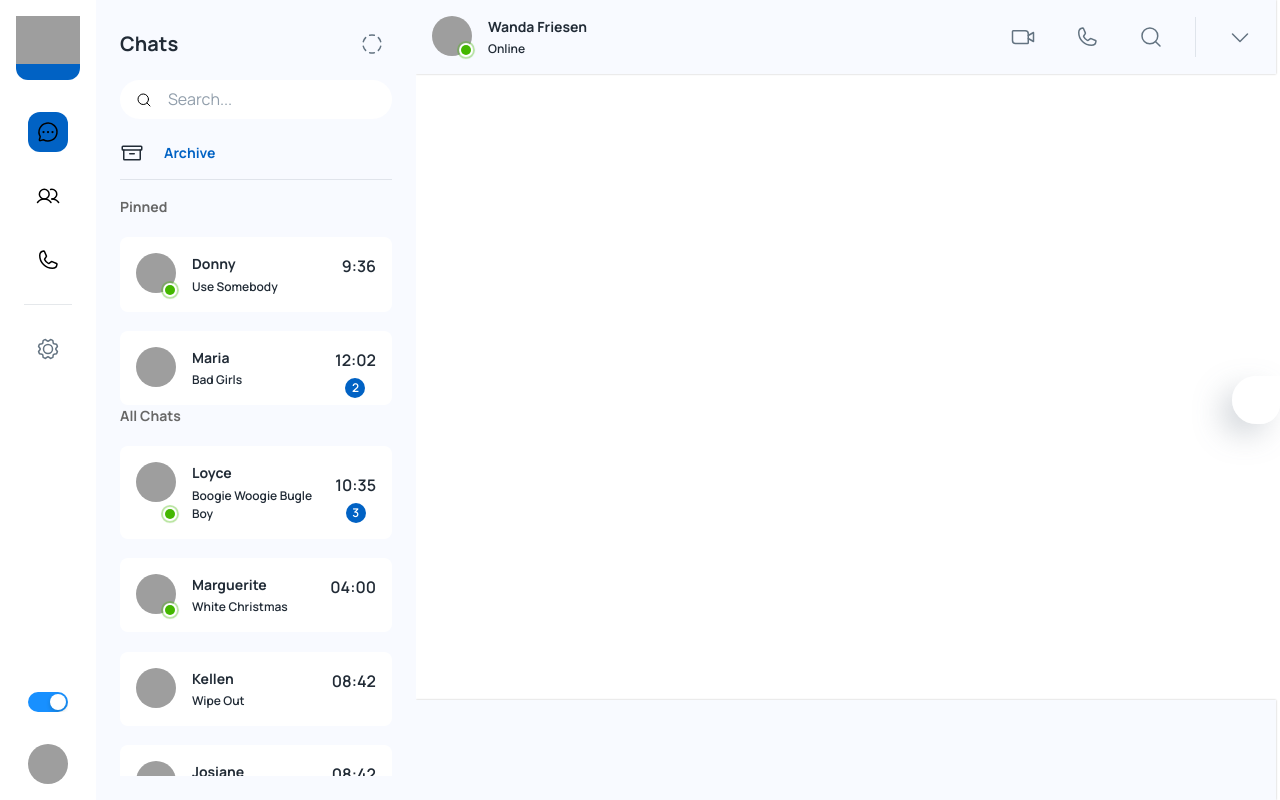
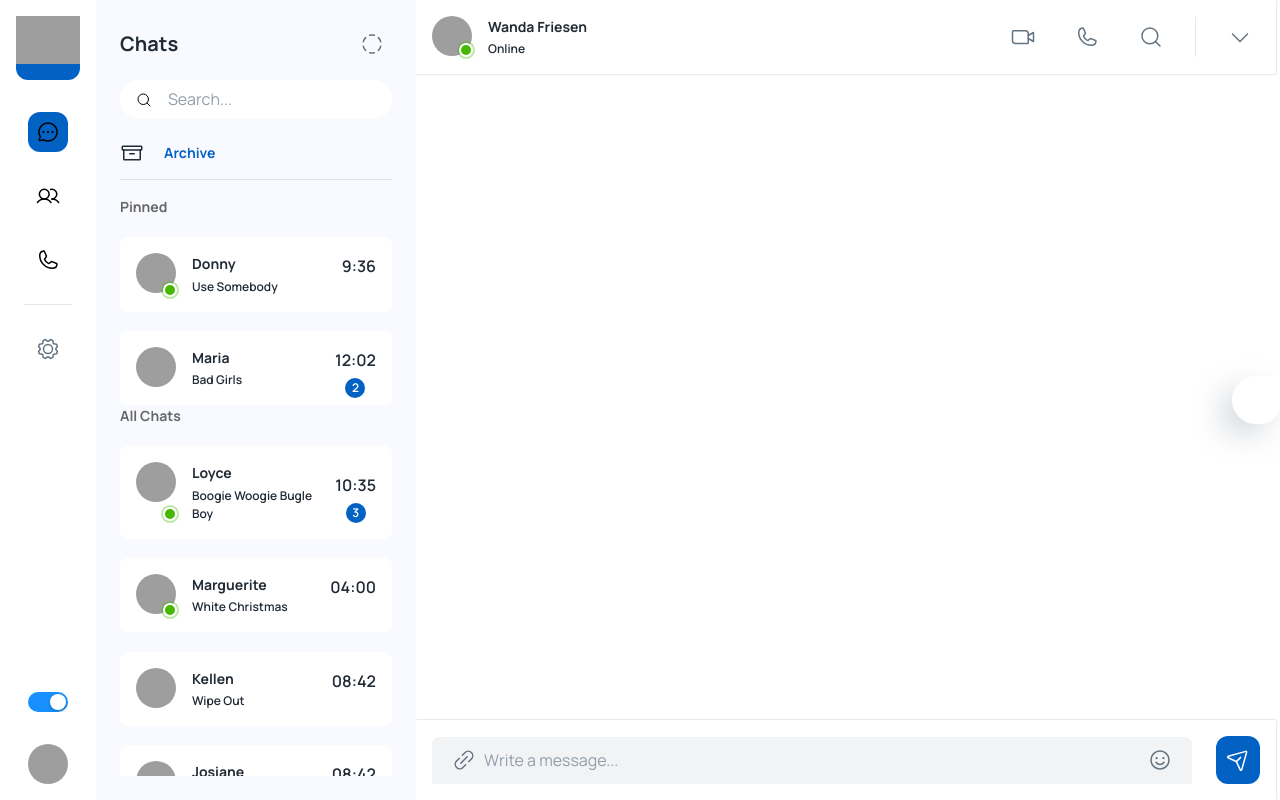
Before and after one commit to Berat-Ozgen/Modern-React-Chat, a React (Create React App) app: page /app in a window 1280 px wide. Built offline with nearby package versions, Linux system fonts and the light colour scheme; grey boxes are pictures that could not be loaded; some icons are missing.

Commit message:
chat finished
chat finished

```diff
--- a/src/components/Conversation/index.js
+++ b/src/components/Conversation/index.js
@@ -6,13 +6,29 @@ import {
   Typography,
   IconButton,
   Divider,
+  TextField,
+  InputAdornment,
 } from "@mui/material";
 import { faker } from "@faker-js/faker";
 import React from "react";
-import { styled } from "@mui/material/styles";
-import { CaretDown, MagnifyingGlass, Phone, VideoCamera } from "phosphor-react";
+import { styled, useTheme } from "@mui/material/styles";
+import {
+  CaretDown,
+  LinkSimple,
+  MagnifyingGlass,
+  PaperPlaneTilt,
+  Phone,
+  Smiley,
+  VideoCamera,
+} from "phosphor-react";
 
-const Conversation = () => {
+const StyledInput = styled(TextField)(({ theme }) => ({
+  "& .MuiInputBase-input": {
+    paddingTop: "12px",
+    paddingBottom: "12px",
+  },
+}));
+
 const StyledBadge = styled(Badge)(({ theme }) => ({
   "& .MuiBadge-badge": {
     backgroundColor: "#44b700",
@@ -42,6 +58,8 @@ const Conversation = () => {
   },
 }));
 
+const Conversation = () => {
+  const theme = useTheme();
   return (
     <Stack height={"100%"} maxHeight={"100vh"} width={"auto"}>
       {/* Chat Header */}
@@ -49,7 +67,10 @@ const Conversation = () => {
         p={2}
         sx={{
           width: "100%",
-          backgroundColor: "#F8faFF",
+          backgroundColor:
+            theme.palette.mode === "light"
+              ? "#fff"
+              : theme.palette.background.default,
           boxShadow: "0px 0px 2px rgba(0,0,0, 0.25)",
         }}
       >
@@ -100,13 +121,59 @@ const Conversation = () => {
       <Box width={"100%"} sx={{ flexGrow: 1 }}></Box>
       {/* Chat Footer */}
       <Box
+        p={2}
         sx={{
-          height: 100,
           width: "100%",
-          backgroundColor: "#F8faFF",
+          backgroundColor:
+            theme.palette.mode === "light"
+              ? "#fff"
+              : theme.palette.background.default,
           boxShadow: "0px 0px 2px rgba(0,0,0, 0.25)",
         }}
-      ></Box>
+      >
+        <Stack direction="row" alignItems={"center"} spacing={3}>
+          <StyledInput
+            fullWidth
+            placeholder="Write a message..."
+            variant="filled"
+            InputProps={{
+              disableUnderline: true,
+              startAdornment: (
+                <InputAdornment>
+                  <IconButton>
+                    <LinkSimple />
+                  </IconButton>
+                </InputAdornment>
+              ),
+              endAdornment: (
+                <InputAdornment>
+                  <IconButton>
+                    <Smiley />
+                  </IconButton>
+                </InputAdornment>
+              ),
+            }}
+          />
+          <Box
+            sx={{
+              height: 48,
+              width: 48,
+              backgroundColor: theme.palette.primary.main,
+              borderRadius: 1.5,
+            }}
+          >
+            <Stack
+              sx={{ height: "100%", width: "100%" }}
+              alignItems="center"
+              justifyContent={"center"}
+            >
+              <IconButton>
+                <PaperPlaneTilt color="#fff" />
+              </IconButton>
+            </Stack>
+          </Box>
+        </Stack>
+      </Box>
     </Stack>
   );
 };
--- a/src/pages/dashboard/GeneralApp.js
+++ b/src/pages/dashboard/GeneralApp.js
@@ -2,8 +2,10 @@ import { Box, Stack } from "@mui/material";
 import React, { Suspense, lazy } from "react";
 import Conversation from "../../components/Conversation";
 import Chats from "./Chats";
+import { useTheme } from "@mui/material";
 
 const GeneralApp = () => {
+  const theme = useTheme();
   return (
     <Stack direction={"row"} sx={{ width: "100%" }}>
       {/* Chats */}
@@ -13,7 +15,10 @@ const GeneralApp = () => {
         sx={{
           height: "100%",
           width: "calc(100vw - 420px)",
-          backgroundColor: "#fff",
+          backgroundColor:
+            theme.palette.mode === "light"
+              ? "#fff"
+              : theme.palette.background.default,
         }}
       >
         {/* Conversation */}
```
Lines whose indentation alone changed are shown as unchanged.
